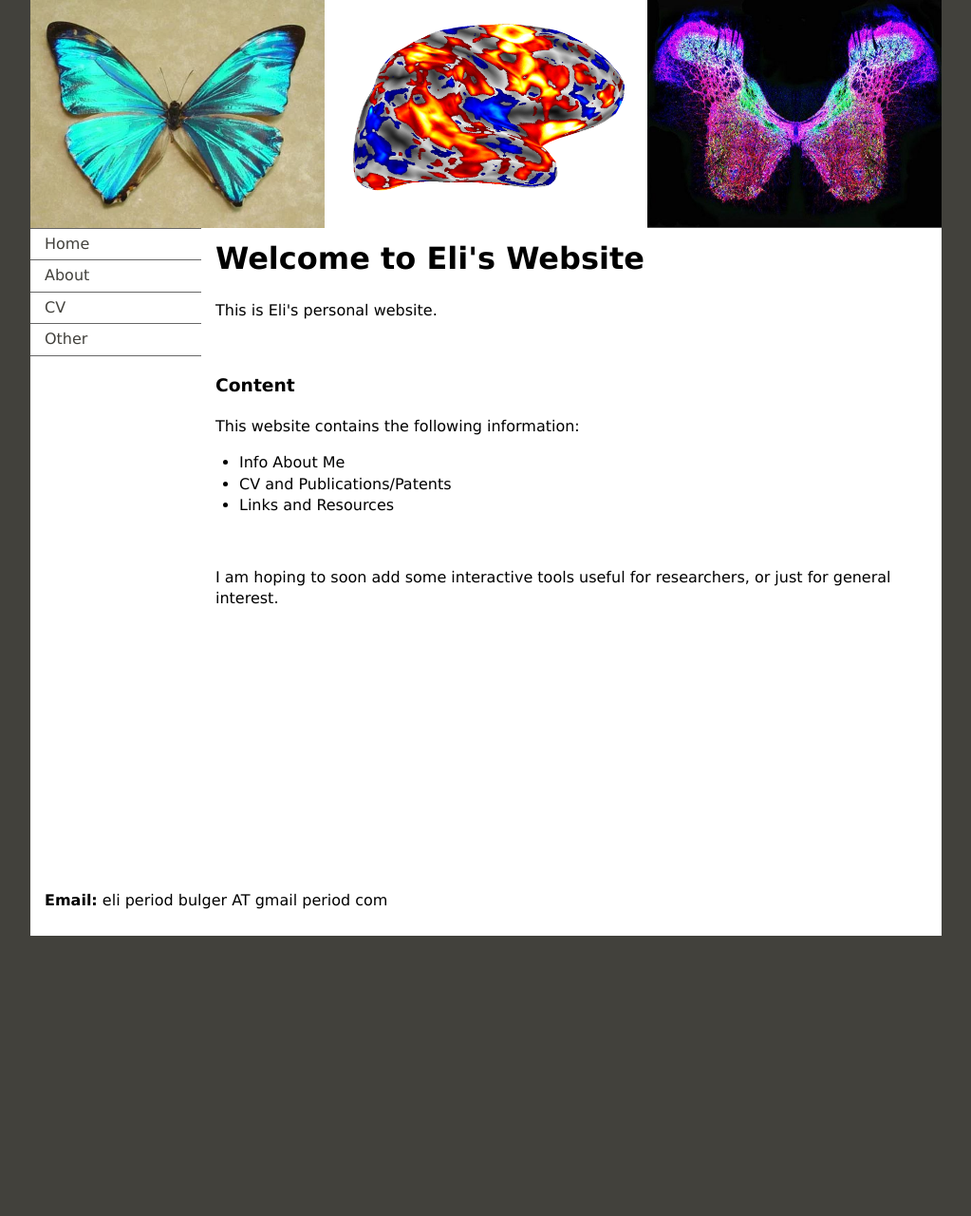
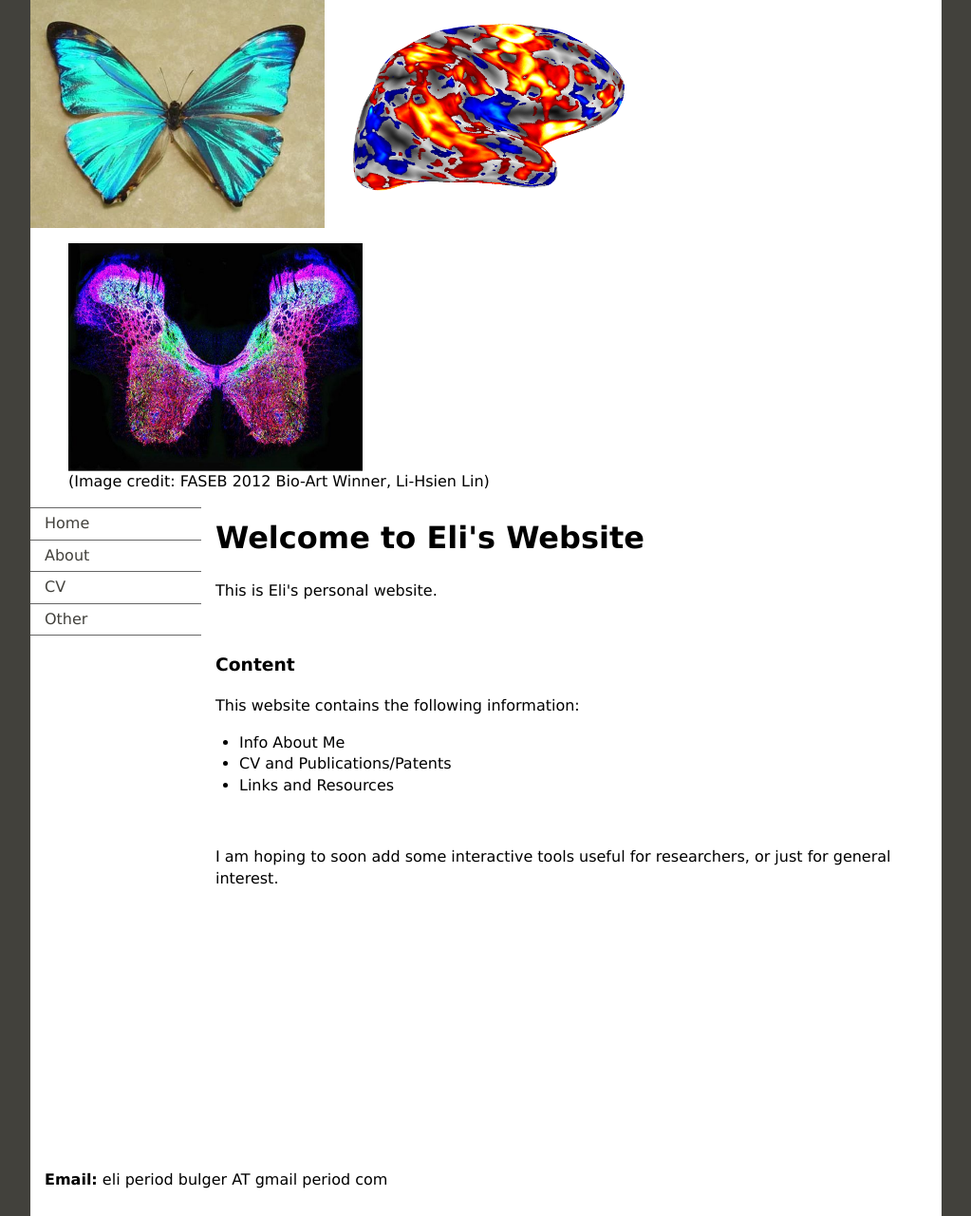
Before and after one commit to ebulger/ebulger.github.io, a Jekyll site: the page index.html, which Jekyll copies as it is, in a window 1280 px wide. Shown: the whole page at 95% size, without its empty margins (128-1151 px from the left). Built offline with Jekyll 4.4.1, drawn with Linux system fonts in a browser that asks for light colours; before the commit the page ends 985 px from its top, so only the background shows below that.

Commit message:
Update index.html

```diff
--- a/index.html
+++ b/index.html
@@ -137,7 +137,7 @@ ul.nav a:hover, ul.nav a:active, ul.nav a:focus { /* this changes the background
 <body>
 
 <div class="container">
-  <div class="header"><img src="morpho_butterfly.png" alt="butterfly" width="310" height="240" /><!-- end .header --><img src="pretty_brain_image.png" width="340" height="240" alt="brain" /><img src="rat_spinal_cord.jpg" width="310" height="240" alt="spinal_cord" /></div>
+  <div class="header"><img src="morpho_butterfly.png" alt="butterfly" width="310" height="240" /><!-- end .header --><img src="pretty_brain_image.png" width="340" height="240" alt="brain" /><figure><img src="rat_spinal_cord.jpg" width="310" height="240" alt="spinal_cord" /><figcaption> (Image credit: FASEB 2012 Bio-Art Winner, Li-Hsien Lin)<figcaption><figure></div>
   <div class="sidebar1">
     <ul class="nav">
       <li><a href="index.html" target="_self">Home</a></li>
```
